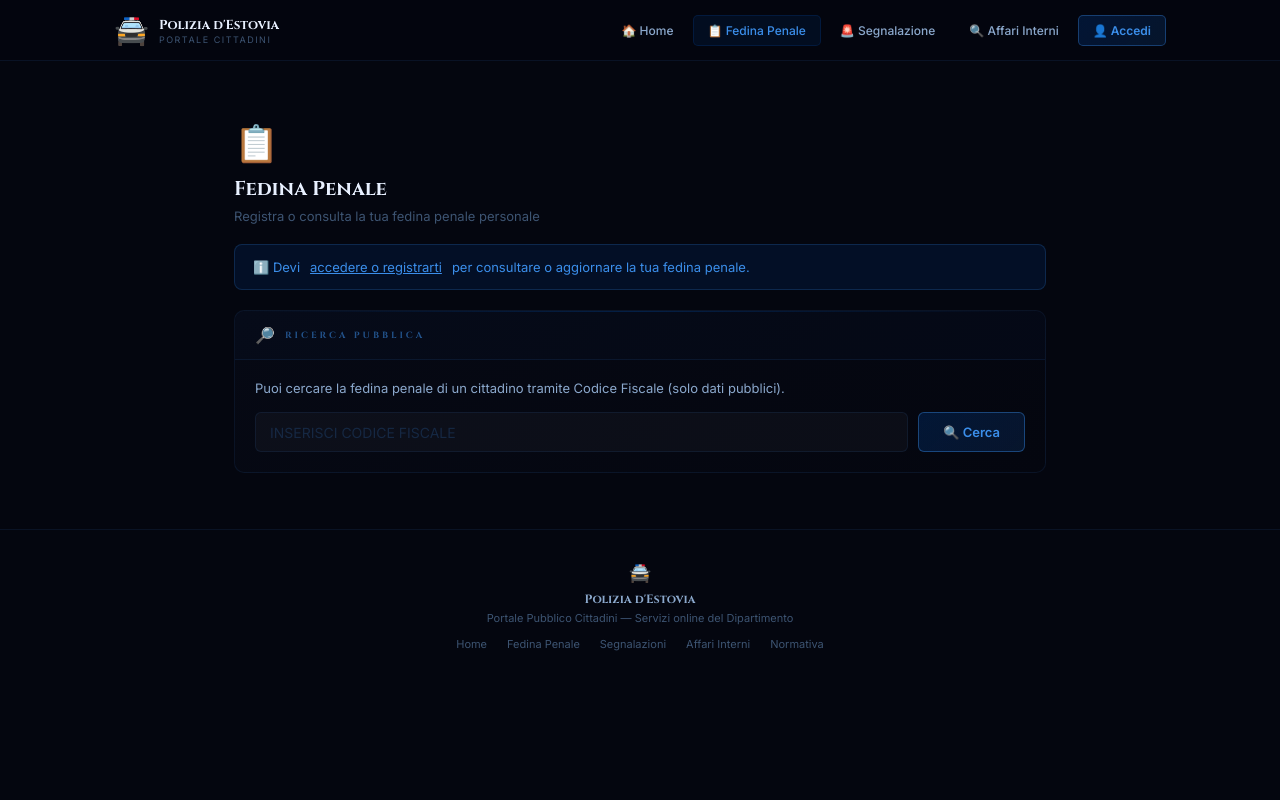
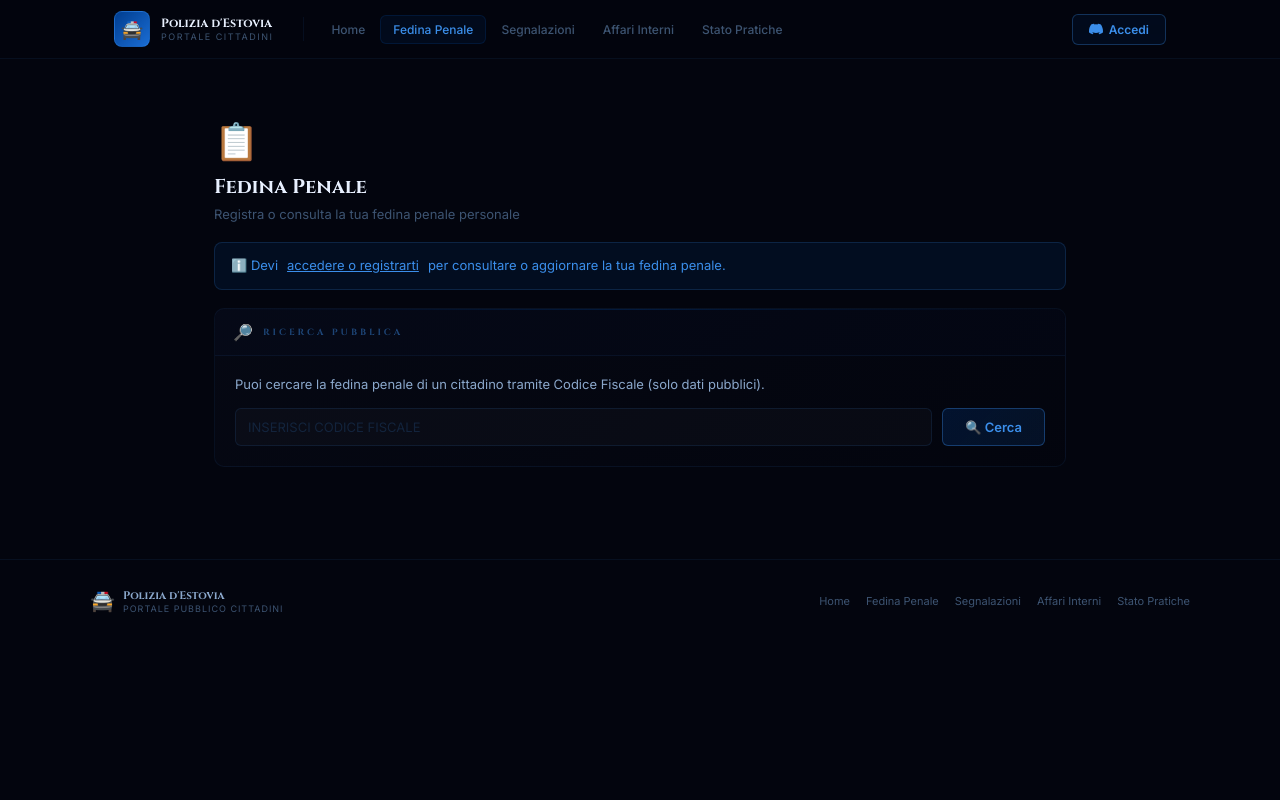
Before and after one commit to therealpodea/gestionale_polizia, a FastAPI app: page /cittadini/fedina in a window 1280 px wide. Run offline with FastAPI, Linux system fonts and the light colour scheme; parts of the project's set-up code (start-up, migrations or seed data) failed here and were passed over.

Commit message:
Update base_cittadini.html

```diff
--- a/templates/cittadini/base_cittadini.html
+++ b/templates/cittadini/base_cittadini.html
@@ -8,98 +8,118 @@
   <style>
     *,*::before,*::after{margin:0;padding:0;box-sizing:border-box}
     html{scroll-behavior:smooth}
-    body{font-family:'Inter',sans-serif;background:#04060f;color:#e8f0ff;-webkit-font-smoothing:antialiased;min-height:100vh}
+    body{font-family:'Inter',sans-serif;background:#03050e;color:#e8f0ff;-webkit-font-smoothing:antialiased;min-height:100vh}
     :root{
       --blu:#003d8f;--blu2:#0052b4;--blu3:#1a6dd4;--blu4:#3b8eea;--blu5:#6aaeff;
       --t1:#e8f0ff;--t2:#8ba8cc;--t3:#3d5472;
-      --bdr:rgba(59,142,234,.18);--bdr2:rgba(59,142,234,.10);
+      --bdr:rgba(59,142,234,.18);--bdr2:rgba(59,142,234,.08);
       --green:#10b981;--green2:#34d399;
       --warn:#f59e0b;--warn2:#fbbf24;
       --danger:#ef4444;--danger2:#f87171;
       --purple:#8b5cf6;--purple2:#a78bfa;
-      --green-dim:rgba(16,185,129,.12);--warn-dim:rgba(245,158,11,.12);
-      --danger-dim:rgba(239,68,68,.12);--blue-dim:rgba(0,61,143,.18);
+      --green-dim:rgba(16,185,129,.1);--warn-dim:rgba(245,158,11,.1);
+      --danger-dim:rgba(239,68,68,.1);--blue-dim:rgba(0,61,143,.15);
     }
 
-    /* Nav */
-    .nav{position:sticky;top:0;z-index:100;background:rgba(4,6,15,.95);border-bottom:1px solid var(--bdr2);backdrop-filter:blur(20px)}
-    .nav-inner{max-width:1100px;margin:0 auto;padding:0 24px;display:flex;align-items:center;height:60px;gap:24px}
-    .nav-logo{display:flex;align-items:center;gap:10px;text-decoration:none}
-    .nav-logo-icon{font-size:28px}
-    .nav-logo-text{font-family:'Cinzel',serif;font-size:13px;font-weight:700;color:var(--t1)}
+    /* Navbar */
+    .nav{position:sticky;top:0;z-index:100;background:rgba(3,5,14,.92);border-bottom:1px solid var(--bdr2);backdrop-filter:blur(24px)}
+    .nav-inner{max-width:1100px;margin:0 auto;padding:0 24px;display:flex;align-items:center;height:58px;gap:6px}
+    .nav-logo{display:flex;align-items:center;gap:11px;text-decoration:none;margin-right:16px}
+    .nav-logo-badge{width:36px;height:36px;border-radius:8px;background:linear-gradient(135deg,var(--blu),var(--blu3));display:flex;align-items:center;justify-content:center;font-size:18px;border:1px solid rgba(59,142,234,.3)}
+    .nav-logo-text{font-family:'Cinzel',serif;font-size:12px;font-weight:700;color:var(--t1);line-height:1.2}
     .nav-logo-sub{font-size:9px;color:var(--t3);letter-spacing:1.5px;text-transform:uppercase}
-    .nav-links{display:flex;align-items:center;gap:4px;margin-left:auto}
-    .nav-link{padding:7px 14px;border-radius:5px;font-size:12px;font-weight:500;color:var(--t2);text-decoration:none;transition:all .2s;border:1px solid transparent}
-    .nav-link:hover{color:var(--t1);background:rgba(0,82,180,.08);border-color:var(--bdr2)}
-    .nav-link.active{color:var(--blu4);background:rgba(0,61,143,.15);border-color:rgba(0,82,180,.2)}
-    .nav-link.cta{background:linear-gradient(135deg,rgba(0,61,143,.3),rgba(26,109,212,.15));border-color:rgba(59,142,234,.35);color:var(--blu4);font-weight:600}
-    .nav-link.cta:hover{transform:translateY(-1px);background:linear-gradient(135deg,rgba(0,82,180,.4),rgba(26,109,212,.2))}
+    .nav-sep{width:1px;height:24px;background:var(--bdr2);margin:0 8px}
+    .nav-links{display:flex;align-items:center;gap:2px}
+    .nav-link{padding:6px 12px;border-radius:6px;font-size:12px;font-weight:500;color:var(--t3);text-decoration:none;transition:all .18s;border:1px solid transparent;display:flex;align-items:center;gap:5px}
+    .nav-link:hover{color:var(--t1);background:rgba(0,82,180,.07);border-color:var(--bdr2)}
+    .nav-link.active{color:var(--blu4);background:rgba(0,61,143,.12);border-color:rgba(0,82,180,.18)}
+    .nav-cta{margin-left:auto;padding:7px 16px;border-radius:6px;font-size:12px;font-weight:600;color:var(--blu4);text-decoration:none;transition:all .2s;border:1px solid rgba(59,142,234,.3);background:rgba(0,61,143,.12);display:flex;align-items:center;gap:6px}
+    .nav-cta:hover{background:rgba(0,82,180,.2);transform:translateY(-1px)}
+    .nav-user{display:flex;align-items:center;gap:8px;margin-left:auto;padding:5px 10px;border-radius:6px;border:1px solid var(--bdr2);background:rgba(0,0,0,.2)}
+    .nav-user-av{width:26px;height:26px;border-radius:50%;background:linear-gradient(135deg,var(--blu),var(--blu3));overflow:hidden;display:flex;align-items:center;justify-content:center;font-size:11px;font-weight:700;color:#fff}
+    .nav-user-av img{width:100%;height:100%;object-fit:cover}
 
     /* Layout */
     .page{max-width:1100px;margin:0 auto;padding:32px 24px}
-    .page-sm{max-width:720px;margin:0 auto;padding:32px 24px}
-    .page-md{max-width:860px;margin:0 auto;padding:32px 24px}
+    .page-sm{max-width:680px;margin:0 auto;padding:32px 24px}
+    .page-md{max-width:900px;margin:0 auto;padding:32px 24px}
 
     /* Cards */
-    .card{background:linear-gradient(145deg,#060914,#04060f);border:1px solid var(--bdr2);border-radius:10px;overflow:hidden;position:relative}
-    .card::before{content:'';position:absolute;top:0;left:0;right:0;height:1px;background:linear-gradient(90deg,transparent,rgba(0,82,180,.3),transparent)}
-    .card-head{display:flex;align-items:center;gap:10px;padding:14px 20px;background:rgba(0,82,180,.03);border-bottom:1px solid var(--bdr2)}
-    .card-head h3{font-family:'Cinzel',serif;font-size:9px;font-weight:700;letter-spacing:3px;text-transform:uppercase;color:rgba(59,142,234,.55)}
+    .card{background:linear-gradient(145deg,rgba(6,9,20,.9),rgba(3,5,14,.9));border:1px solid var(--bdr2);border-radius:10px;overflow:hidden;position:relative}
+    .card::before{content:'';position:absolute;top:0;left:0;right:0;height:1px;background:linear-gradient(90deg,transparent,rgba(0,82,180,.25),transparent)}
+    .card-head{display:flex;align-items:center;gap:10px;padding:13px 18px;background:rgba(0,82,180,.02);border-bottom:1px solid var(--bdr2)}
+    .card-head h3{font-family:'Cinzel',serif;font-size:9px;font-weight:700;letter-spacing:3px;text-transform:uppercase;color:rgba(59,142,234,.45)}
+
+    /* Service cards */
+    .service-card{padding:22px;border:1px solid var(--bdr2);border-radius:10px;background:rgba(6,9,20,.8);transition:all .22s;height:100%}
+    .service-card:hover{border-color:rgba(59,142,234,.25);background:rgba(0,61,143,.08);transform:translateY(-2px)}
+    .service-icon{width:44px;height:44px;border-radius:10px;display:flex;align-items:center;justify-content:center;font-size:22px;margin-bottom:14px}
+    .service-title{font-size:14px;font-weight:700;color:var(--t1);margin-bottom:6px}
+    .service-desc{font-size:12px;color:var(--t3);line-height:1.6;margin-bottom:14px}
+    .service-link{font-size:11px;font-weight:600;color:var(--blu4)}
 
     /* Forms */
-    .form-group{display:flex;flex-direction:column;gap:6px;margin-bottom:16px}
-    .form-row{display:grid;grid-template-columns:1fr 1fr;gap:16px}
-    .flbl{font-size:11px;font-weight:600;letter-spacing:.8px;text-transform:uppercase;color:var(--t3)}
-    .flbl span{color:var(--danger2)}
-    .finput,.fselect,.ftextarea{background:rgba(255,255,255,.03);border:1px solid var(--bdr2);border-radius:6px;color:var(--t1);font-size:14px;outline:none;transition:all .2s;font-family:'Inter',sans-serif;width:100%}
-    .finput{padding:10px 14px}.fselect{padding:10px 12px}.ftextarea{padding:10px 14px;resize:vertical}
-    .finput:focus,.fselect:focus,.ftextarea:focus{border-color:var(--bdr);background:rgba(0,82,180,.05);box-shadow:0 0 0 3px rgba(59,142,234,.08)}
-    .finput::placeholder,.ftextarea::placeholder{color:rgba(59,142,234,.2)}
+    .form-group{display:flex;flex-direction:column;gap:5px;margin-bottom:14px}
+    .form-row{display:grid;grid-template-columns:1fr 1fr;gap:14px}
+    .form-row-3{display:grid;grid-template-columns:1fr 1fr 1fr;gap:14px}
+    .flbl{font-size:10px;font-weight:700;letter-spacing:.8px;text-transform:uppercase;color:var(--t3)}
+    .flbl span{color:var(--danger2);margin-left:2px}
+    .finput,.fselect,.ftextarea{background:rgba(255,255,255,.025);border:1px solid rgba(59,142,234,.12);border-radius:6px;color:var(--t1);font-size:13px;outline:none;transition:all .2s;font-family:'Inter',sans-serif;width:100%}
+    .finput{padding:9px 12px}.fselect{padding:9px 10px}.ftextarea{padding:10px 12px;resize:vertical}
+    .finput:focus,.fselect:focus,.ftextarea:focus{border-color:rgba(59,142,234,.35);background:rgba(0,82,180,.04);box-shadow:0 0 0 3px rgba(59,142,234,.06)}
+    .finput::placeholder,.ftextarea::placeholder{color:rgba(59,142,234,.18)}
     .fselect option{background:#060914}
-    .fhint{font-size:11px;color:var(--t3);margin-top:3px}
+    .fhint{font-size:11px;color:var(--t3);margin-top:2px}
 
     /* Buttons */
-    .fbtn{padding:11px 24px;border-radius:6px;font-size:13px;font-weight:600;cursor:pointer;border:1px solid;transition:all .22s;font-family:'Inter',sans-serif;display:inline-flex;align-items:center;gap:8px}
-    .fbtn.primary{background:linear-gradient(135deg,rgba(0,61,143,.3),rgba(26,109,212,.15));border-color:rgba(59,142,234,.4);color:var(--blu4)}
-    .fbtn.primary:hover{background:linear-gradient(135deg,rgba(0,82,180,.4),rgba(26,109,212,.25));transform:translateY(-1px);box-shadow:0 8px 24px rgba(59,142,234,.15)}
-    .fbtn.secondary{background:rgba(0,0,0,.2);border-color:var(--bdr2);color:var(--t2)}
-    .fbtn.secondary:hover{background:rgba(0,82,180,.08);color:var(--t1)}
-    .fbtn.danger{background:var(--danger-dim);border-color:rgba(239,68,68,.3);color:var(--danger2)}
+    .fbtn{padding:10px 22px;border-radius:6px;font-size:13px;font-weight:600;cursor:pointer;border:1px solid;transition:all .2s;font-family:'Inter',sans-serif;display:inline-flex;align-items:center;gap:7px;text-decoration:none}
+    .fbtn.primary{background:linear-gradient(135deg,rgba(0,61,143,.25),rgba(26,109,212,.12));border-color:rgba(59,142,234,.35);color:var(--blu4)}
+    .fbtn.primary:hover{background:linear-gradient(135deg,rgba(0,82,180,.35),rgba(26,109,212,.2));transform:translateY(-1px);box-shadow:0 6px 20px rgba(59,142,234,.12)}
+    .fbtn.secondary{background:rgba(0,0,0,.2);border-color:rgba(59,142,234,.1);color:var(--t2)}
+    .fbtn.secondary:hover{background:rgba(0,82,180,.07);color:var(--t1);border-color:var(--bdr2)}
+    .fbtn.discord{background:linear-gradient(135deg,#4f57d4,#5865f2);border-color:#7289da;color:#fff;box-shadow:0 4px 16px rgba(88,101,242,.25)}
+    .fbtn.discord:hover{transform:translateY(-2px);box-shadow:0 8px 24px rgba(88,101,242,.35)}
 
     /* Badges */
-    .badge{display:inline-flex;align-items:center;gap:4px;font-size:10px;font-weight:700;letter-spacing:.8px;text-transform:uppercase;padding:3px 9px;border-radius:20px;white-space:nowrap}
-    .badge.green{background:var(--green-dim);color:var(--green2);border:1px solid rgba(16,185,129,.2)}
-    .badge.red{background:var(--danger-dim);color:var(--danger2);border:1px solid rgba(239,68,68,.2)}
-    .badge.warn{background:var(--warn-dim);color:var(--warn2);border:1px solid rgba(245,158,11,.2)}
-    .badge.blue{background:var(--blue-dim);color:var(--blu4);border:1px solid rgba(0,82,180,.22)}
-    .badge.purple{background:rgba(139,92,246,.12);color:var(--purple2);border:1px solid rgba(139,92,246,.2)}
+    .badge{display:inline-flex;align-items:center;gap:4px;font-size:10px;font-weight:700;letter-spacing:.6px;text-transform:uppercase;padding:3px 8px;border-radius:20px;white-space:nowrap}
+    .badge.green{background:var(--green-dim);color:var(--green2);border:1px solid rgba(16,185,129,.18)}
+    .badge.red{background:var(--danger-dim);color:var(--danger2);border:1px solid rgba(239,68,68,.18)}
+    .badge.warn{background:var(--warn-dim);color:var(--warn2);border:1px solid rgba(245,158,11,.18)}
+    .badge.blue{background:var(--blue-dim);color:var(--blu4);border:1px solid rgba(0,82,180,.2)}
+    .badge.purple{background:rgba(139,92,246,.1);color:var(--purple2);border:1px solid rgba(139,92,246,.18)}
+    .badge.gray{background:rgba(61,84,114,.15);color:var(--t2);border:1px solid rgba(61,84,114,.2)}
 
     /* Alerts */
-    .alert{padding:14px 18px;border-radius:8px;font-size:13px;margin-bottom:20px;display:flex;align-items:flex-start;gap:10px}
-    .alert.success{background:var(--green-dim);border:1px solid rgba(16,185,129,.25);color:var(--green2)}
-    .alert.error{background:var(--danger-dim);border:1px solid rgba(239,68,68,.25);color:var(--danger2)}
-    .alert.info{background:var(--blue-dim);border:1px solid rgba(59,142,234,.2);color:var(--blu4)}
-    .alert.warn{background:var(--warn-dim);border:1px solid rgba(245,158,11,.2);color:var(--warn2)}
+    .alert{padding:13px 16px;border-radius:8px;font-size:13px;margin-bottom:18px;display:flex;align-items:flex-start;gap:9px;line-height:1.5}
+    .alert.success{background:var(--green-dim);border:1px solid rgba(16,185,129,.2);color:var(--green2)}
+    .alert.error{background:var(--danger-dim);border:1px solid rgba(239,68,68,.2);color:var(--danger2)}
+    .alert.info{background:var(--blue-dim);border:1px solid rgba(59,142,234,.18);color:var(--blu4)}
+    .alert.warn{background:var(--warn-dim);border:1px solid rgba(245,158,11,.18);color:var(--warn2)}
 
-    /* Toggle anonima */
-    .toggle-wrap{display:flex;align-items:center;gap:12px;padding:12px 16px;background:rgba(0,82,180,.04);border:1px solid var(--bdr2);border-radius:8px;cursor:pointer;margin-bottom:16px}
-    .toggle{width:40px;height:22px;background:rgba(0,82,180,.15);border-radius:11px;position:relative;transition:all .3s;border:1px solid var(--bdr2);flex-shrink:0}
+    /* Toggle */
+    .toggle-wrap{display:flex;align-items:center;gap:12px;padding:11px 14px;background:rgba(0,82,180,.03);border:1px solid var(--bdr2);border-radius:8px;cursor:pointer;margin-bottom:14px;transition:background .2s}
+    .toggle-wrap:hover{background:rgba(0,82,180,.06)}
+    .toggle{width:38px;height:20px;background:rgba(0,82,180,.12);border-radius:10px;position:relative;transition:all .3s;border:1px solid var(--bdr2);flex-shrink:0}
     .toggle.on{background:linear-gradient(90deg,var(--blu2),var(--blu3));border-color:rgba(59,142,234,.4)}
-    .toggle::after{content:'';position:absolute;width:16px;height:16px;border-radius:50%;background:#fff;top:2px;left:2px;transition:transform .3s;box-shadow:0 1px 4px rgba(0,0,0,.4)}
+    .toggle::after{content:'';position:absolute;width:14px;height:14px;border-radius:50%;background:#fff;top:2px;left:2px;transition:transform .3s;box-shadow:0 1px 4px rgba(0,0,0,.4)}
     .toggle.on::after{transform:translateX(18px)}
 
+    /* Section title */
+    .section-title{font-family:'Cinzel',serif;font-size:10px;font-weight:700;letter-spacing:3px;text-transform:uppercase;color:rgba(59,142,234,.4);margin-bottom:14px}
+
+    /* Divider */
+    .divider{height:1px;background:var(--bdr2);margin:20px 0}
+
     /* Footer */
-    .footer{border-top:1px solid var(--bdr2);padding:32px 24px;text-align:center;color:var(--t3);font-size:12px}
-    .footer a{color:var(--t3);text-decoration:none}
-    .footer a:hover{color:var(--t2)}
+    .footer{border-top:1px solid var(--bdr2);padding:28px 24px;margin-top:40px}
+    .footer-inner{max-width:1100px;margin:0 auto;display:flex;align-items:center;justify-content:space-between;gap:20px;flex-wrap:wrap}
+    .footer-logo{display:flex;align-items:center;gap:8px}
+    .footer-links{display:flex;gap:16px;flex-wrap:wrap}
+    .footer-links a{font-size:11px;color:var(--t3);text-decoration:none;transition:color .18s}
+    .footer-links a:hover{color:var(--t2)}
 
-    /* Misc */
-    .section-title{font-family:'Cinzel',serif;font-size:11px;font-weight:700;letter-spacing:3px;text-transform:uppercase;color:rgba(59,142,234,.45);margin-bottom:16px}
-    .divider{height:1px;background:var(--bdr2);margin:24px 0}
-    .text-muted{color:var(--t3)}
-    .mt-4{margin-top:24px}
-    .mb-4{margin-bottom:24px}
-    @media(max-width:640px){.form-row{grid-template-columns:1fr}.nav-links .nav-link:not(.cta){display:none}}
+    .mt-4{margin-top:20px}.mb-4{margin-bottom:20px}
+    @media(max-width:640px){.form-row,.form-row-3{grid-template-columns:1fr}.nav-links{display:none}}
   </style>
   {% block extra_head %}{% endblock %}
 </head>
@@ -107,33 +127,55 @@
 <nav class="nav">
   <div class="nav-inner">
     <a href="/cittadini" class="nav-logo">
-      <span class="nav-logo-icon">🚔</span>
+      <div class="nav-logo-badge">🚔</div>
       <div>
         <div class="nav-logo-text">Polizia d'Estovia</div>
         <div class="nav-logo-sub">Portale Cittadini</div>
       </div>
     </a>
+    <div class="nav-sep"></div>
     <div class="nav-links">
-      <a href="/cittadini" class="nav-link {% if active == 'home' %}active{% endif %}">🏠 Home</a>
-      <a href="/cittadini/fedina" class="nav-link {% if active == 'fedina' %}active{% endif %}">📋 Fedina Penale</a>
-      <a href="/cittadini/segnalazione" class="nav-link {% if active == 'segnalazione' %}active{% endif %}">🚨 Segnalazione</a>
-      <a href="/cittadini/affari-interni" class="nav-link {% if active == 'ai' %}active{% endif %}">🔍 Affari Interni</a>
-      <a href="/cittadini/accedi" class="nav-link cta">👤 Accedi</a>
+      <a href="/cittadini" class="nav-link {% if active == 'home' %}active{% endif %}">Home</a>
+      <a href="/cittadini/fedina" class="nav-link {% if active == 'fedina' %}active{% endif %}">Fedina Penale</a>
+      <a href="/cittadini/segnalazione" class="nav-link {% if active == 'segnalazione' %}active{% endif %}">Segnalazioni</a>
+      <a href="/cittadini/affari-interni" class="nav-link {% if active == 'ai' %}active{% endif %}">Affari Interni</a>
+      <a href="/cittadini/stato-segnalazione" class="nav-link {% if active == 'stato' %}active{% endif %}">Stato Pratiche</a>
     </div>
+    {% if cittadino is defined and cittadino %}
+    <div class="nav-user" style="margin-left:auto">
+      <div class="nav-user-av">
+        {% if cittadino.avatar_url %}<img src="{{ cittadino.avatar_url }}" alt="">
+        {% else %}{{ (cittadino.nome or cittadino.nick or '?')[0] | upper }}{% endif %}
+      </div>
+      <span style="font-size:12px;font-weight:600;color:var(--t1)">{{ cittadino.nome or cittadino.nick }}</span>
+      <a href="/cittadini/logout" style="font-size:10px;color:var(--t3);text-decoration:none;margin-left:4px;padding:3px 6px;border-radius:4px;border:1px solid var(--bdr2)" onmouseover="this.style.color='var(--danger2)'" onmouseout="this.style.color='var(--t3)'">Esci</a>
+    </div>
+    {% else %}
+    <a href="/cittadini/login" class="nav-cta">
+      <svg width="14" height="14" viewBox="0 0 24 24" fill="currentColor"><path d="M20.317 4.37a19.791 19.791 0 0 0-4.885-1.515.074.074 0 0 0-.079.037c-.21.375-.444.864-.608 1.25a18.27 18.27 0 0 0-5.487 0 12.64 12.64 0 0 0-.617-1.25.077.077 0 0 0-.079-.037A19.736 19.736 0 0 0 3.677 4.37a.07.07 0 0 0-.032.027C.533 9.046-.32 13.58.099 18.057a.082.082 0 0 0 .031.057 19.9 19.9 0 0 0 5.993 3.03.078.078 0 0 0 .084-.028 14.09 14.09 0 0 0 1.226-1.994.076.076 0 0 0-.041-.106 13.107 13.107 0 0 1-1.872-.892.077.077 0 0 1-.008-.128 10.2 10.2 0 0 0 .372-.292.074.074 0 0 1 .077-.01c3.928 1.793 8.18 1.793 12.062 0a.074.074 0 0 1 .078.01c.12.098.246.198.373.292a.077.077 0 0 1-.006.127 12.299 12.299 0 0 1-1.873.892.077.077 0 0 0-.041.107c.36.698.772 1.362 1.225 1.993a.076.076 0 0 0 .084.028 19.839 19.839 0 0 0 6.002-3.03.077.077 0 0 0 .032-.054c.5-5.177-.838-9.674-3.549-13.66a.061.061 0 0 0-.031-.03z"/></svg>
+      Accedi
+    </a>
+    {% endif %}
   </div>
 </nav>
+
 {% block content %}{% endblock %}
+
 <footer class="footer">
-  <div style="max-width:1100px;margin:0 auto">
-    <div style="font-size:18px;margin-bottom:8px">🚔</div>
-    <div style="font-family:'Cinzel',serif;font-weight:700;color:var(--t2);margin-bottom:4px">Polizia d'Estovia</div>
-    <div style="color:var(--t3);font-size:11px;margin-bottom:12px">Portale Pubblico Cittadini — Servizi online del Dipartimento</div>
-    <div style="display:flex;justify-content:center;gap:20px;flex-wrap:wrap;font-size:11px">
+  <div class="footer-inner">
+    <div class="footer-logo">
+      <span style="font-size:20px">🚔</span>
+      <div>
+        <div style="font-family:'Cinzel',serif;font-size:11px;font-weight:700;color:var(--t2)">Polizia d'Estovia</div>
+        <div style="font-size:9px;color:var(--t3);letter-spacing:1px;text-transform:uppercase">Portale Pubblico Cittadini</div>
+      </div>
+    </div>
+    <div class="footer-links">
       <a href="/cittadini">Home</a>
       <a href="/cittadini/fedina">Fedina Penale</a>
       <a href="/cittadini/segnalazione">Segnalazioni</a>
       <a href="/cittadini/affari-interni">Affari Interni</a>
-      <a href="/cittadini/norme">Normativa</a>
+      <a href="/cittadini/stato-segnalazione">Stato Pratiche</a>
     </div>
   </div>
 </footer>
```
